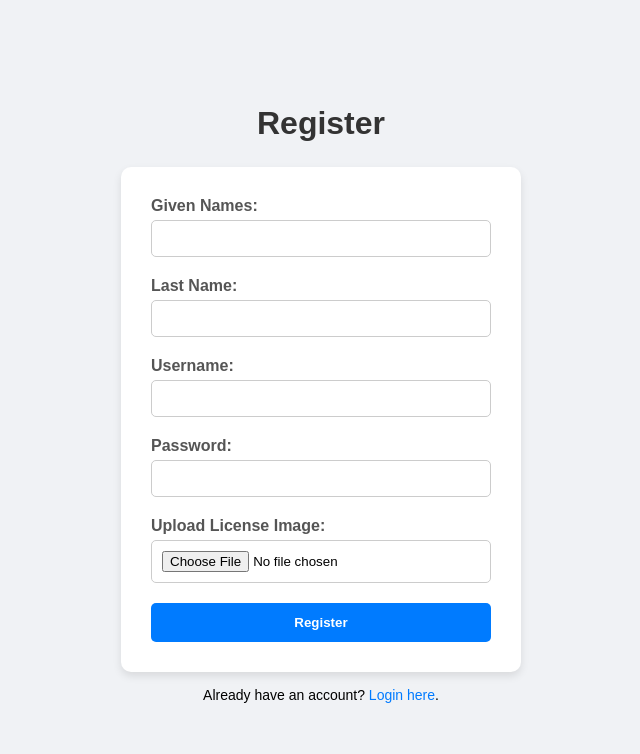
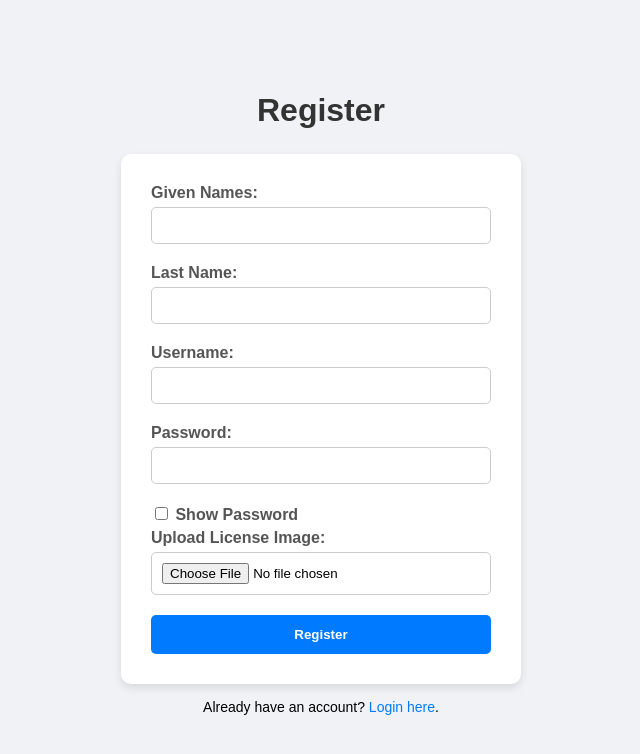
Before and after one commit to CS7NS6-Distributed-Systems/Exercise-2, a Python web app: template booking-platform/booking-service/app/templates/register.html in a window 1280 px wide. Shown: the top 754 px of the page, without its empty margins (319-959 px from the left). Run offline with Jinja, Linux system fonts and the light colour scheme; the template is opened without the code that fills it, so the values that code supplies are empty.

Commit message:
show password toggle added

```diff
--- a/booking-platform/booking-service/app/templates/register.html
+++ b/booking-platform/booking-service/app/templates/register.html
@@ -21,6 +21,9 @@
 
         <label for="password">Password:</label>
         <input type="password" id="password" name="password" required>
+        <label>
+            <input type="checkbox" id="togglePassword"> Show Password
+        </label>
 
         <label for="license_img">Upload License Image:</label>
         <input type="file" id="license_img" name="license_img" accept="image/*" required>
@@ -31,6 +34,11 @@
     <p>Already have an account? <a href="/user/login">Login here</a>.</p>
 
     <script>
+        document.getElementById("togglePassword").addEventListener("change", function () {
+            const passwordInput = document.getElementById("password");
+            passwordInput.type = this.checked ? "text" : "password";
+        });
+
         document.getElementById("registerForm").addEventListener("submit", async function (event) {
             event.preventDefault();
 
```
Also changed, not shown: booking-platform/booking-service/app/templates/login.html (+8 -0 lines).
